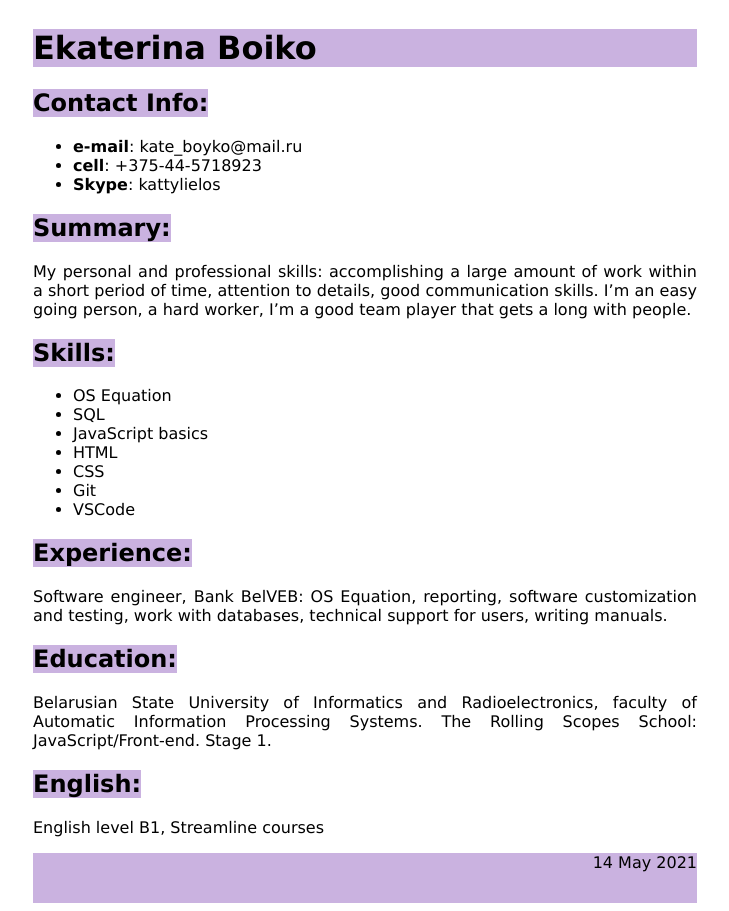
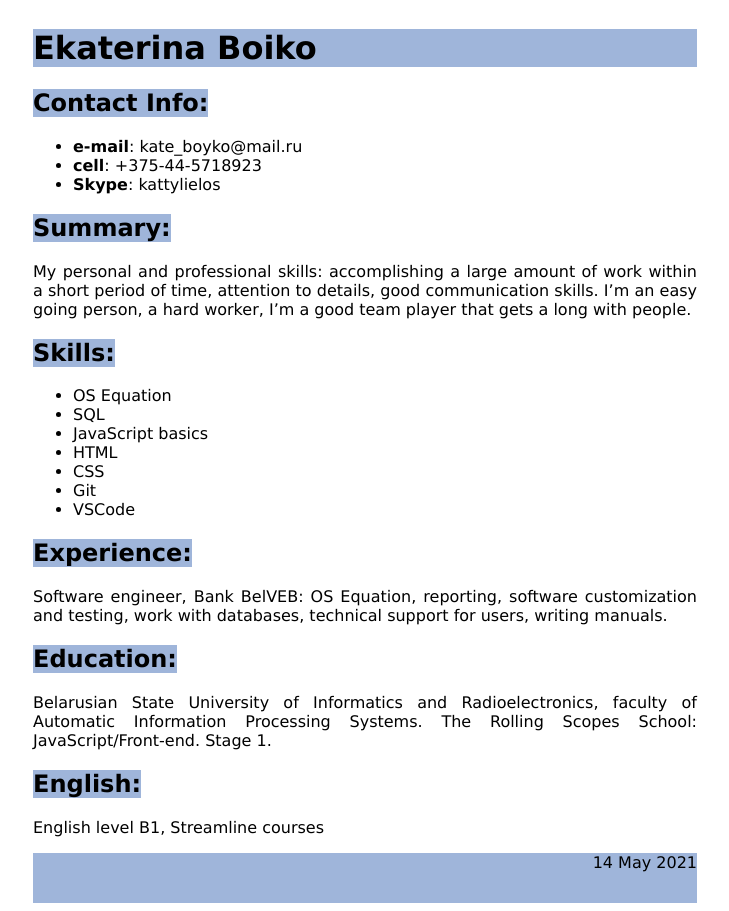
Before and after one commit to Kate-13/rsschool-cv, a plain HTML site: page index.html in a window 1280 px wide. Shown: the whole page, without its empty margins (275-1004 px from the left). Drawn offline with Linux system fonts and the light colour scheme.

Commit message:
feat: update background-color

```diff
--- a/style.css
+++ b/style.css
@@ -1,5 +1,5 @@
 mark {
-    background-color: rgb(202, 178, 224);
+    background-color: rgb(159 181 218);
     color: black;
 }
 
@@ -12,7 +12,7 @@ body {
     margin-right: 300px;
     font-size: 16px;
     font-family: Verdana, sans-serif;
-    background-color: rgb(202, 178, 224);
+    background-color: rgb(159 181 218);
 
 }
 
@@ -37,5 +37,5 @@ body {
     font-size: 16px;
     font-family: Verdana, sans-serif;
     text-align: right;
-    background-color: rgb(202, 178, 224);
+    background-color: rgb(159 181 218);
 }
```
